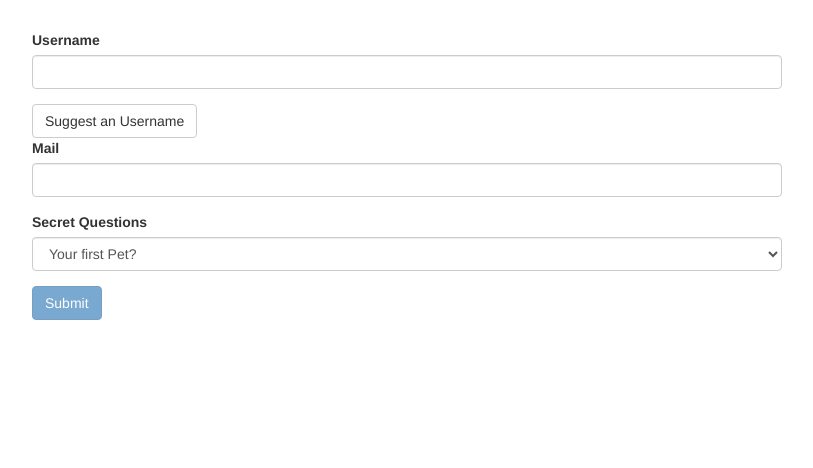
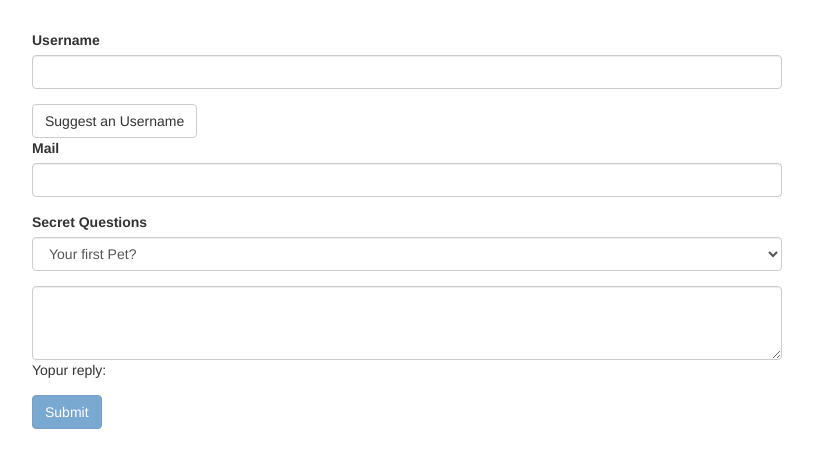
Before and after one commit to pedrobadm7/forms-td-start, an Angular app: page / in a window 1280 px wide. Shown: the top 468 px of the page, without its empty margins (233-1046 px from the left). Built offline with nearby package versions, Linux system fonts and the light colour scheme.

Commit message:
TD: Using ngModel with Two-Way-Binding

```diff
--- a/src/app/app.component.html
+++ b/src/app/app.component.html
@@ -36,10 +36,22 @@
             id="secret"
             class="form-control"
             name='secret'
+            [ngModel]="defaultQuestion"
           >
             <option value="pet">Your first Pet?</option>
             <option value="teacher">Your first teacher?</option>
           </select>
+        </div>
+        <div class="form-group">
+          <textarea
+            name="questionAnswer"
+            rows="3"
+            [(ngModel)]="answer"
+            class="form-control"
+          >
+
+          </textarea>
+          <p>Yopur reply: {{ answer }}</p>
         </div>
           <button
             class="btn btn-primary"
--- a/src/app/app.component.ts
+++ b/src/app/app.component.ts
@@ -8,6 +8,8 @@ import { NgForm } from '@angular/forms';
 })
 export class AppComponent {
   @ViewChild('f') signupForm: NgForm;
+  defaultQuestion: string = 'pet';
+  answer = '';
 
   suggestUserName() {
     const suggestedName = 'Superuser';
```
